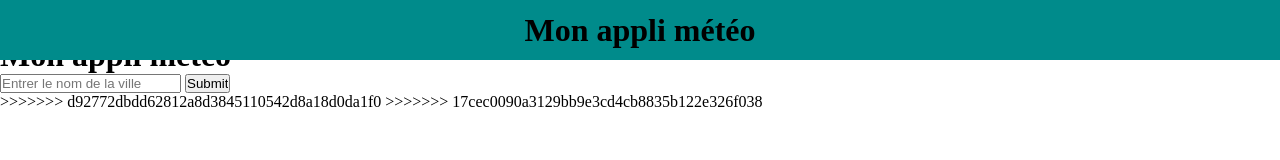
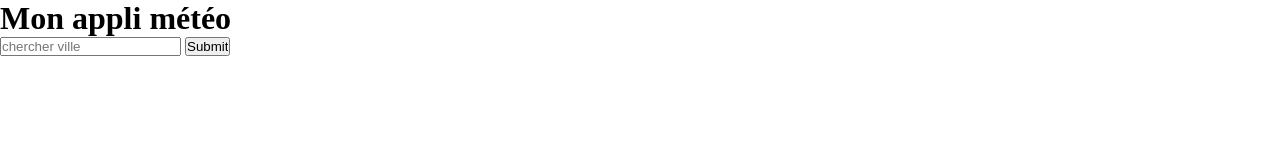
Before and after one commit to Thomas17130/appMeteo, a plain HTML site: page index.html in a window 1280 px wide. Drawn offline with Linux system fonts and the light colour scheme.

Commit message:
"commit Thomas"

```diff
--- a/index.html
+++ b/index.html
@@ -21,29 +21,3 @@
     </main>
   </body>
   <script src="main.js"></script>
-<<<<<<< HEAD
-</html>
-=======
-</html>
-=======
-</head>
-
-<body>
-        <h1>
-            Mon appli météo
-        </h1>
-
-        <form id="search">
-
-            <input type="text" id="city" placeholder="Entrer le nom de la ville">
-            <input type="submit">
-
-        </form>
-
-        <div class="MeteoTable"></div>
-</body>
-
-<script src="main.js"></script>
-</html>
->>>>>>> d92772dbdd62812a8d3845110542d8a18d0da1f0
->>>>>>> 17cec0090a3129bb9e3cd4cb8835b122e326f038
--- a/style.css
+++ b/style.css
@@ -3,20 +3,3 @@
     padding: 0;
     box-sizing: border-box;
 }
-<<<<<<< HEAD
-body{
-    width: 100%;
-    height: 100vh;
-}
-header h1{
-    width: 100%;
-    height: 60px;
-    background-color: darkcyan;
-    display: flex;
-    justify-content: center;
-    align-items: center;
-    text-align: center;
-    position: fixed;
-}
-=======
->>>>>>> f772a4e3f3c12957a970f501e0c406cd31f5cacc
```
